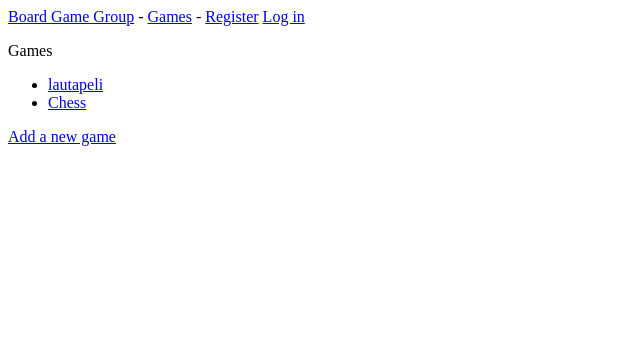
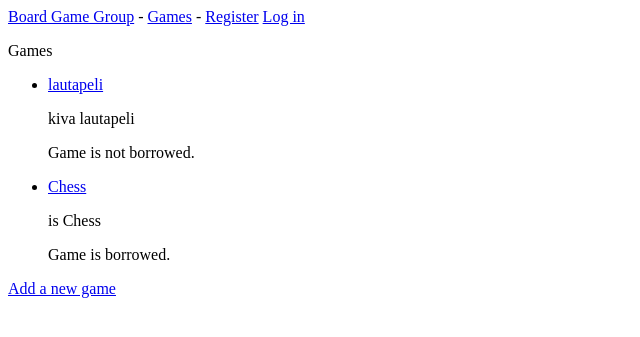
Before and after one commit to HenkkaK/BoardGameGroup, a Django app: page /games/ in a window 1280 px wide. Shown: the top 337 px of the page, without its empty margins (0-640 px from the left). Run offline with Django 4.2, Linux system fonts and the light colour scheme; data comes from the database, SQL or seed files in the repository; both versions use the stored data as it was after the commit; some libraries are stand-ins or nearby versions.

Commit message:
Made borrowing visible.

```diff
--- a/board_game_groups/templates/board_game_groups/games.html
+++ b/board_game_groups/templates/board_game_groups/games.html
@@ -6,7 +6,14 @@
 <ul>
   {% for game in games %}
   <li>
+
     <a href="{% url 'board_game_groups:game' game.id %}">{{ game }}</a>
+    <p>{{ game.description|linebreaks }}</p>
+    {% if game.is_borrowed %}
+    <p>Game is borrowed.</p>
+    {% else %}
+    <p>Game is not borrowed.</p>
+    {% endif %}
   </li>
   {% empty %}
   <li>No games have been added yet.</li>
```
Also changed, not shown: db.sqlite3.
